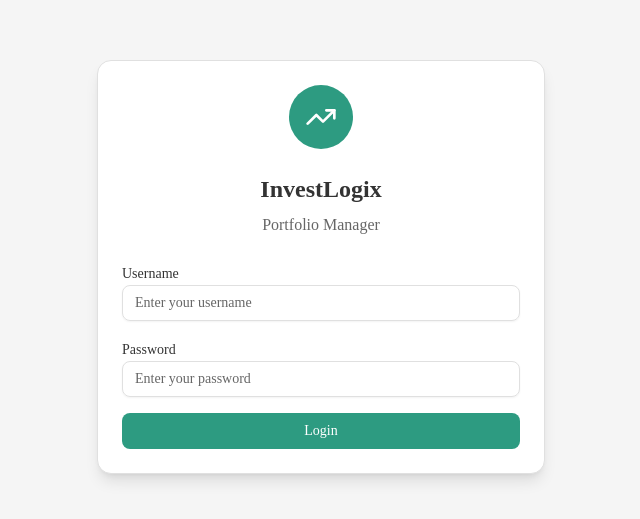
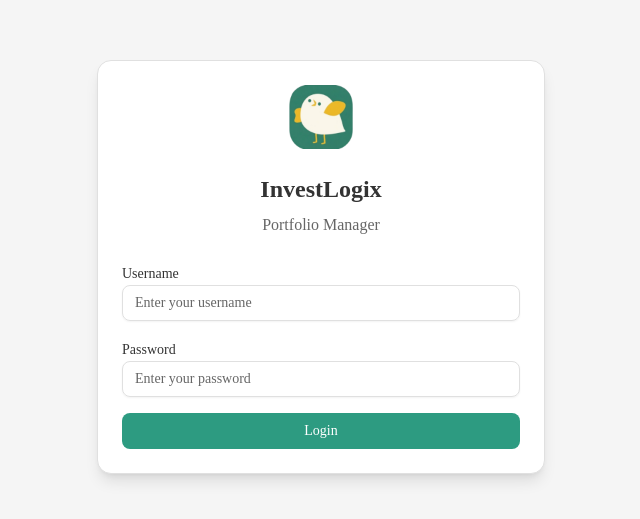
Before and after one commit to Tomodo1773/InvestLogix, a React (Vite) app in the folder src/web/: page /login in a window 1280 px wide. Shown: the part 133-652 px from the top of the page, without its empty margins (319-959 px from the left). Built offline with nearby package versions, Linux system fonts and the light colour scheme; no server answers.

Commit message:
feat(web): アイコンを更新し、レイアウトを改善

```diff
--- a/src/web/src/components/LoginForm.tsx
+++ b/src/web/src/components/LoginForm.tsx
@@ -1,4 +1,3 @@
-import { TrendingUp } from "lucide-react"
 import type React from "react"
 import { useState } from "react"
 import { useNavigate } from "react-router"
@@ -36,8 +35,8 @@ export function LoginForm() {
   return (
     <Card className="w-full max-w-md shadow-lg">
       <CardHeader className="text-center">
-        <div className="mx-auto mb-4 flex h-16 w-16 items-center justify-center rounded-full bg-primary">
-          <TrendingUp className="h-8 w-8 text-primary-foreground" />
+        <div className="mx-auto mb-4 flex h-16 w-16 items-center justify-center">
+          <img src="/android-chrome-192x192.png" alt="InvestLogix" className="h-16 w-16" />
         </div>
         <CardTitle className="text-2xl font-bold text-foreground">InvestLogix</CardTitle>
         <p className="text-muted-foreground">Portfolio Manager</p>
--- a/src/web/src/components/layout/mobile-nav.tsx
+++ b/src/web/src/components/layout/mobile-nav.tsx
@@ -39,7 +39,10 @@ export function MobileNav() {
           />
           <div className="fixed inset-y-0 left-0 z-50 w-64 bg-white md:hidden">
             <div className="flex h-16 items-center justify-between border-b px-6">
-              <h1 className="text-xl font-bold text-[#2D9B81]">InvestLogix</h1>
+              <div className="flex items-center gap-3">
+                <img src="/favicon-32x32.png" alt="InvestLogix" className="h-8 w-8" />
+                <h1 className="text-xl font-bold text-[#2D9B81]">InvestLogix</h1>
+              </div>
               <Button variant="ghost" size="icon" onClick={() => setOpen(false)}>
                 <X className="h-5 w-5" />
               </Button>
--- a/src/web/src/components/layout/sidebar.tsx
+++ b/src/web/src/components/layout/sidebar.tsx
@@ -18,9 +18,7 @@ export function Sidebar() {
   return (
     <aside className="hidden md:flex md:w-64 md:flex-col md:border-r md:bg-white">
       <div className="flex h-16 items-center gap-3 border-b px-6">
-        <div className="flex h-10 w-10 items-center justify-center rounded-lg bg-primary">
-          <TrendingUp className="h-5 w-5 text-primary-foreground" />
-        </div>
+        <img src="/favicon-32x32.png" alt="InvestLogix" className="h-8 w-8" />
         <h1 className="text-xl font-bold text-[#2D9B81]">InvestLogix</h1>
       </div>
       <nav className="flex-1 space-y-1 p-4">
```
Also changed, not shown: src/web/public/site.webmanifest.
